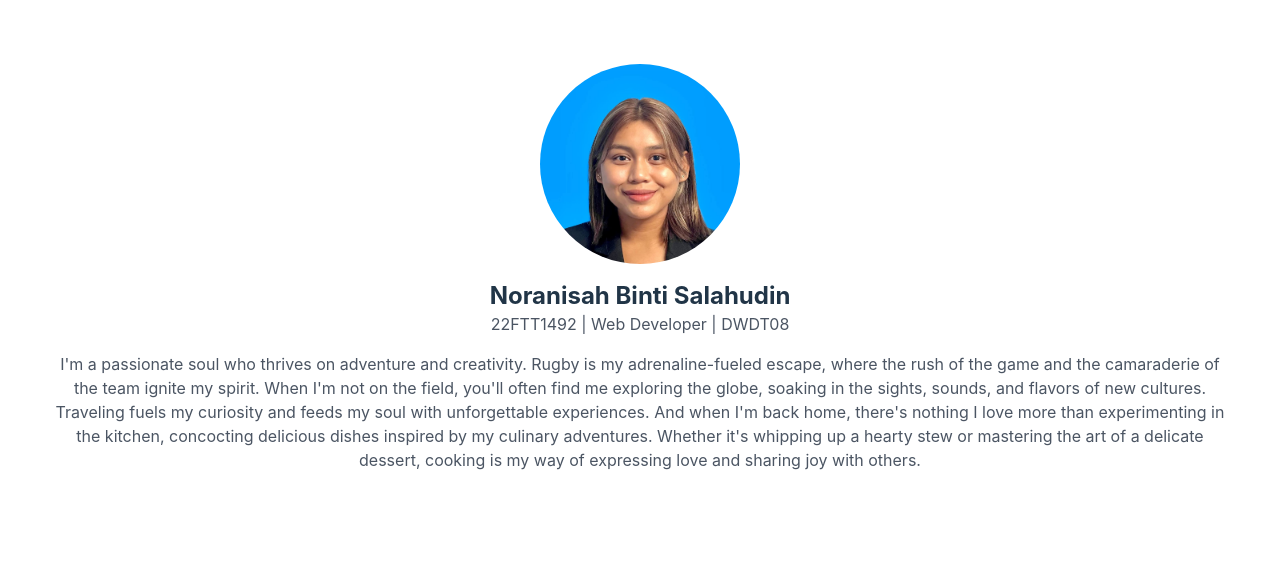
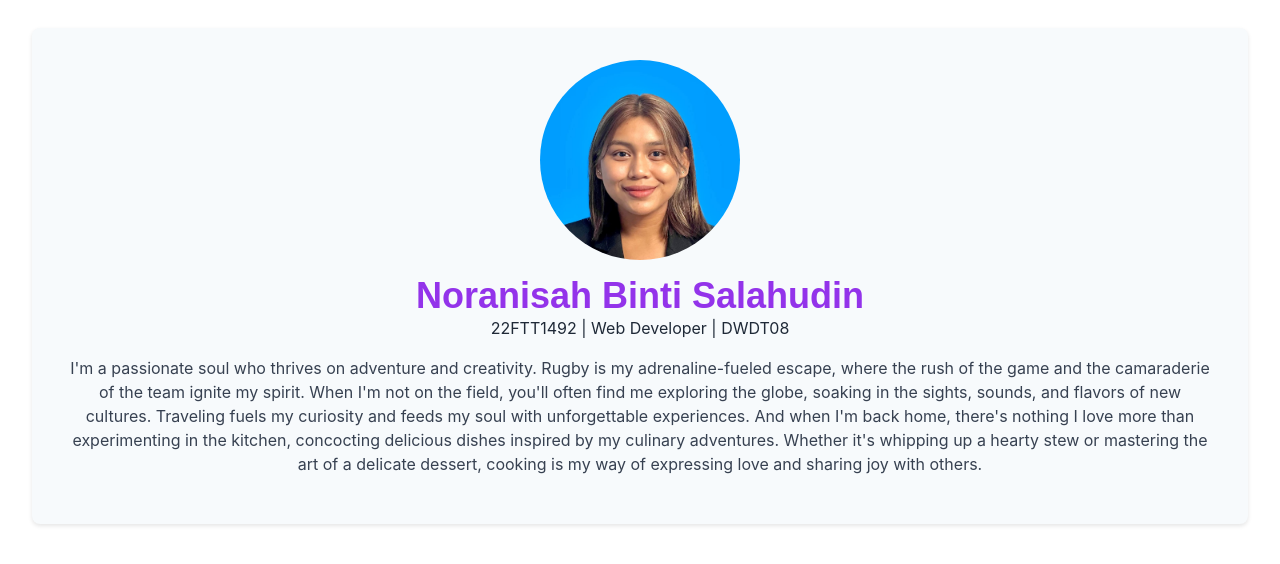
Before and after one commit to Anisah2407/AS3-VueJS, a Vue app: page / in a window 1280 px wide. Shown: the part 124-688 px from the top of the page. Built offline with nearby package versions, Linux system fonts and the light colour scheme.

Commit message:
Substantial design consideration was made to design profile page

```diff
--- a/src/App.vue
+++ b/src/App.vue
@@ -1,12 +1,3 @@
-<script setup lang="ts">
-import HelloWorld from "./components/HelloWorld.vue";
-</script>
-<style>
-@import "tailwindcss/base";
-@import "tailwindcss/components";
-@import "tailwindcss/utilities";
-</style>
-
 <template>
   <div class="container mx-auto p-4">
     <div class="flex flex-col items-center">
@@ -15,11 +6,13 @@ import HelloWorld from "./components/HelloWorld.vue";
         class="profile-image mb-4"
         alt="Profile Picture"
       />
-      <h1 class="text-2xl font-bold">Noranisah Binti Salahudin</h1>
+      <h1 class="text-4xl font-bold text-purple-600">
+        Noranisah Binti Salahudin
+      </h1>
       <!-- Short description of yourself -->
-      <p class="text-gray-600 mb-4">22FTT1492 | Web Developer | DWDT08</p>
+      <p class="text-gray-800 mb-4">22FTT1492 | Web Developer | DWDT08</p>
       <!-- Add your hobbies, interests, etc. here -->
-      <p class="text-gray-600 mb-4">
+      <p class="text-gray-700 mb-4">
         I'm a passionate soul who thrives on adventure and creativity. Rugby is
         my adrenaline-fueled escape, where the rush of the game and the
         camaraderie of the team ignite my spirit. When I'm not on the field,
@@ -43,4 +36,20 @@ import HelloWorld from "./components/HelloWorld.vue";
   object-fit: cover; /* Prevent image from stretching and maintain aspect ratio */
   border-radius: 50%; /* Make the image round */
 }
+
+/* Random design styles */
+.container {
+  background-color: #f7fafc;
+  padding: 2rem;
+  border-radius: 0.5rem;
+  box-shadow: 0 2px 4px rgba(0, 0, 0, 0.1);
+}
+
+h1 {
+  font-family: "Arial", sans-serif;
+}
+
+p {
+  line-height: 1.5;
+}
 </style>
```
